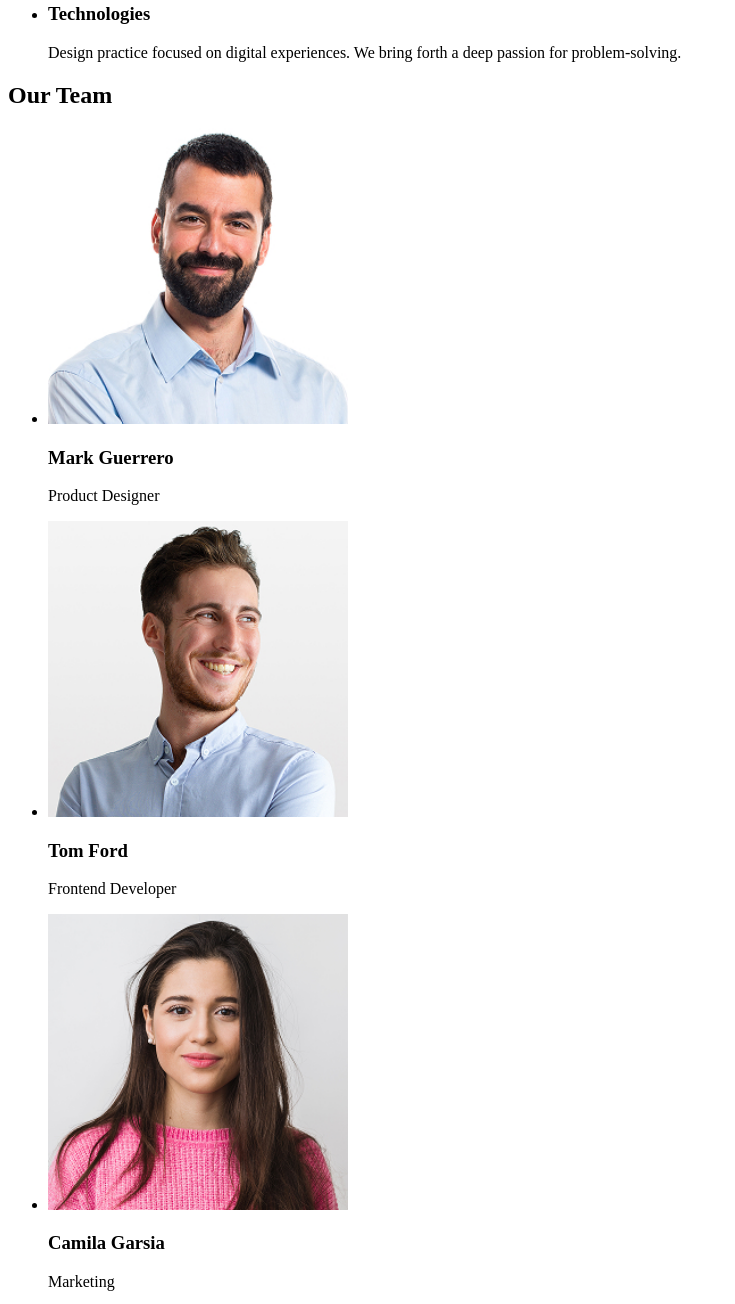
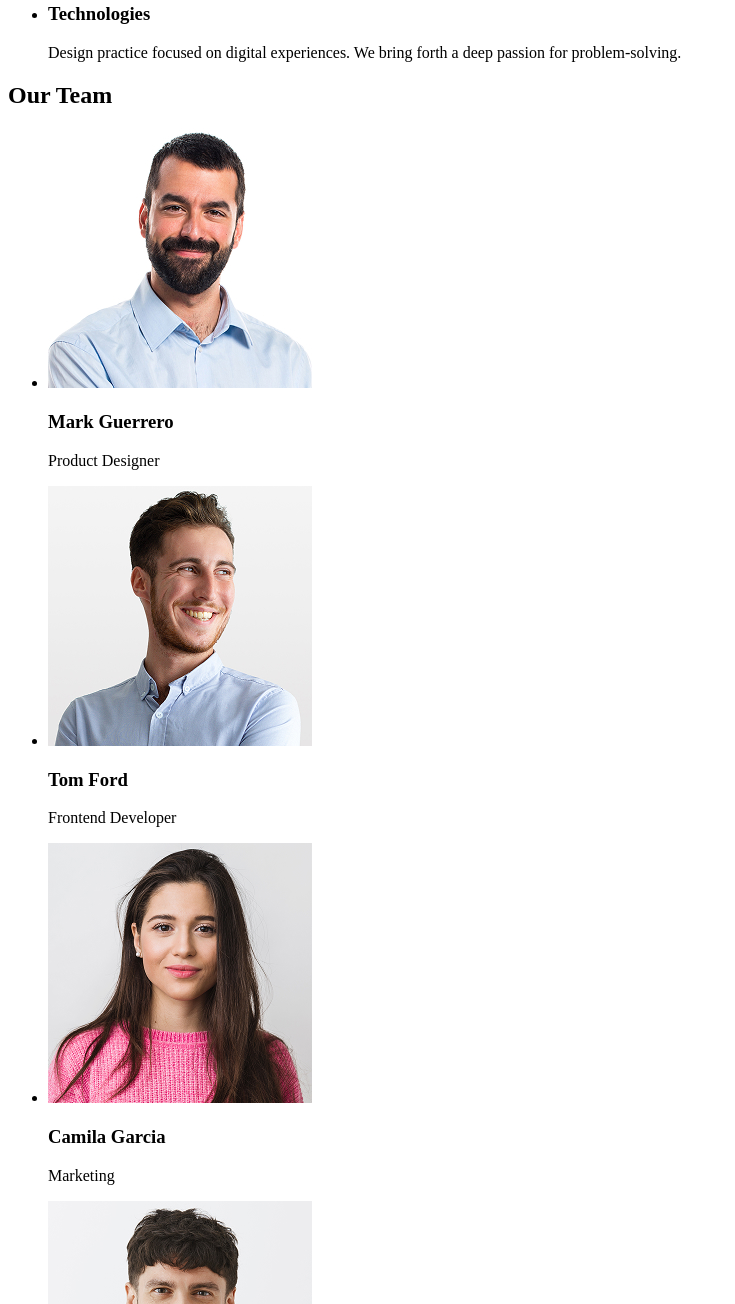
Before and after one commit to Ruslon69/goit-markup-hw-01, a plain HTML site: page index.html in a window 1280 px wide. Shown: the part 532-1836 px from the top of the page, without its empty margins (0-735 px from the left). Drawn offline with Linux system fonts and the light colour scheme.

Commit message:
add index file

```diff
--- a/index.html
+++ b/index.html
@@ -73,28 +73,44 @@
         <h2>Our Team</h2>
         <ul>
           <li>
-            <img src="images/team-1.jpg" alt="black beard man" width="300" />
+            <img
+              src="./images/team-1.jpg"
+              alt="black beard man"
+              width="264"
+              height="260"
+            />
             <h3>Mark Guerrero</h3>
             <p>Product Designer</p>
           </li>
 
           <li>
-            <img src="images/team-2.jpg" alt="smailing white man" width="300" />
+            <img
+              src="./images/team-2.jpg"
+              alt="smailing white man"
+              width="264"
+              height="260"
+            />
             <h3>Tom Ford</h3>
             <p>Frontend Developer</p>
           </li>
 
           <li>
-            <img src="images/team-3.jpg" alt="long hair woman" width="300" />
-            <h3>Camila Garsia</h3>
+            <img
+              src="./images/team-3.jpg"
+              alt="long hair woman"
+              width="264"
+              height="260"
+            />
+            <h3>Camila Garcia</h3>
             <p>Marketing</p>
           </li>
 
           <li>
             <img
-              src="images/team-4.jpg"
+              src="./images/team-4.jpg"
               alt="black hair smailing man"
-              width="300"
+              width="264"
+              height="260"
             />
             <h3>Daniel Wilson</h3>
             <p>UI Designer</p>
```
Also changed, not shown: 1 other file.
